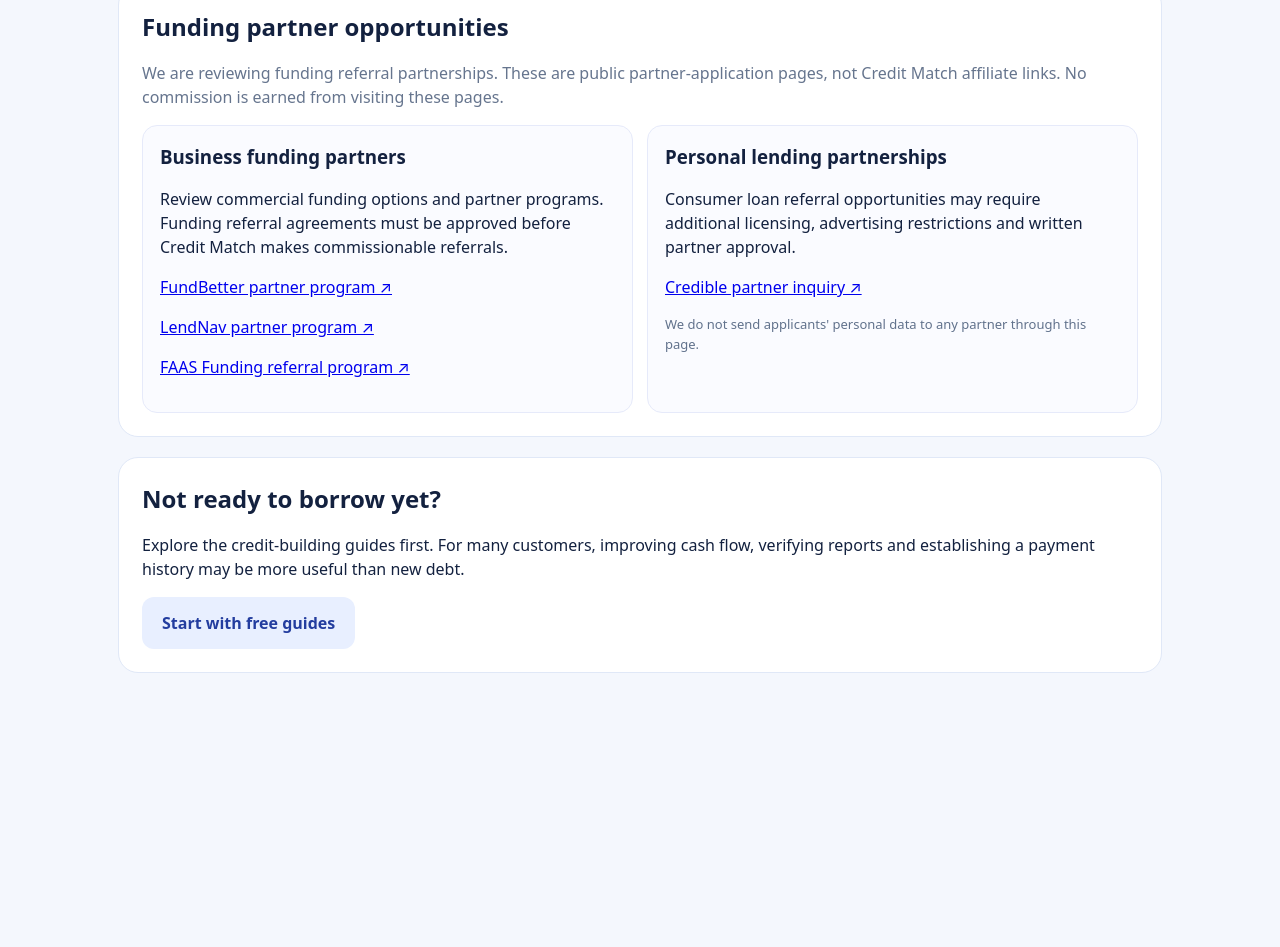
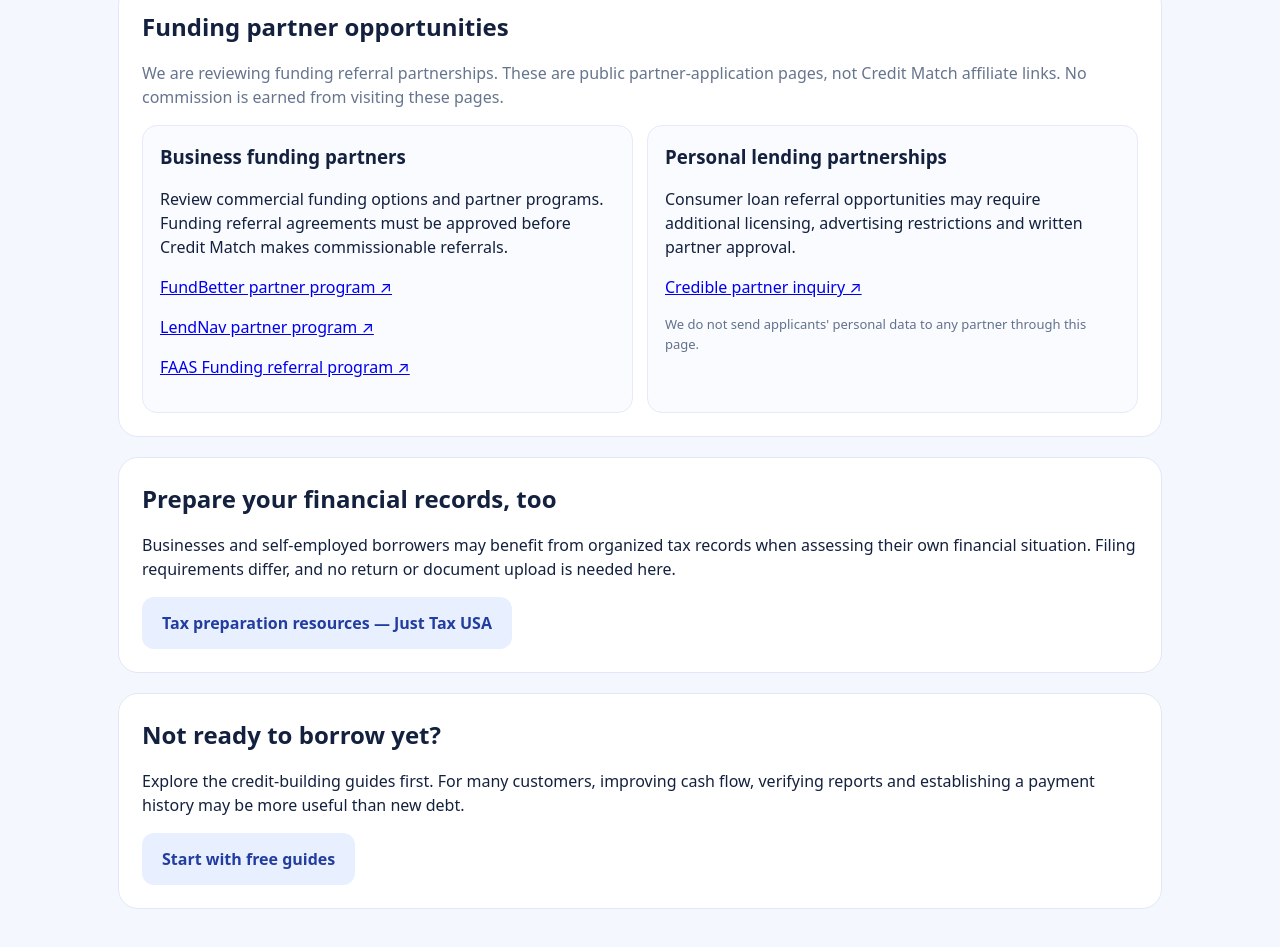
Before and after one commit to creditkstp-hue/credit-match, a website: page funding.html in a window 1280 px wide. Shown: the part 835-1782 px from the top of the page. Before the commit the page ends 1578 px from the top, so only its background shows below. Drawn offline with Linux system fonts and the light colour scheme.

Commit message:
Add contextual Just Tax USA recommendations to funding.html

```diff
--- a/funding.html
+++ b/funding.html
@@ -13,7 +13,7 @@
 <section><h2>Funding partner opportunities</h2><p class="muted">We are reviewing funding referral partnerships. These are public partner-application pages, not Credit Match affiliate links. No commission is earned from visiting these pages.</p>
 <div class="grid"><div class="card"><h3>Business funding partners</h3><p>Review commercial funding options and partner programs. Funding referral agreements must be approved before Credit Match makes commissionable referrals.</p><p><a href="https://www.fundbetter.com/partners/" target="_blank" rel="noopener noreferrer">FundBetter partner program ↗</a></p><p><a href="https://www.lendnav.com/growth-allies" target="_blank" rel="noopener noreferrer">LendNav partner program ↗</a></p><p><a href="https://faasfunding.com/partners/" target="_blank" rel="noopener noreferrer">FAAS Funding referral program ↗</a></p></div>
 <div class="card"><h3>Personal lending partnerships</h3><p>Consumer loan referral opportunities may require additional licensing, advertising restrictions and written partner approval.</p><p><a href="https://www.credible.com/partners" target="_blank" rel="noopener noreferrer">Credible partner inquiry ↗</a></p><p class="foot">We do not send applicants' personal data to any partner through this page.</p></div></div></section>
-<section><h2>Not ready to borrow yet?</h2><p>Explore the credit-building guides first. For many customers, improving cash flow, verifying reports and establishing a payment history may be more useful than new debt.</p><a href="/learn.html" class="button secondary" style="display:inline-block;text-decoration:none">Start with free guides</a></section>
+<section><h2>Prepare your financial records, too</h2><p>Businesses and self-employed borrowers may benefit from organized tax records when assessing their own financial situation. Filing requirements differ, and no return or document upload is needed here.</p><a class="button secondary" style="display:inline-block;text-decoration:none" href="/tax.html">Tax preparation resources — Just Tax USA</a></section><section><h2>Not ready to borrow yet?</h2><p>Explore the credit-building guides first. For many customers, improving cash flow, verifying reports and establishing a payment history may be more useful than new debt.</p><a href="/learn.html" class="button secondary" style="display:inline-block;text-decoration:none">Start with free guides</a></section>
 </main><script>
 const $=id=>document.getElementById(id);let track="business";
 const purposes={business:["Working capital","Equipment purchase","Inventory","Expansion","Refinance existing borrowing","Other"],personal:["Debt consolidation","Emergency expense","Major purchase","Home improvement","Other"]};
```
